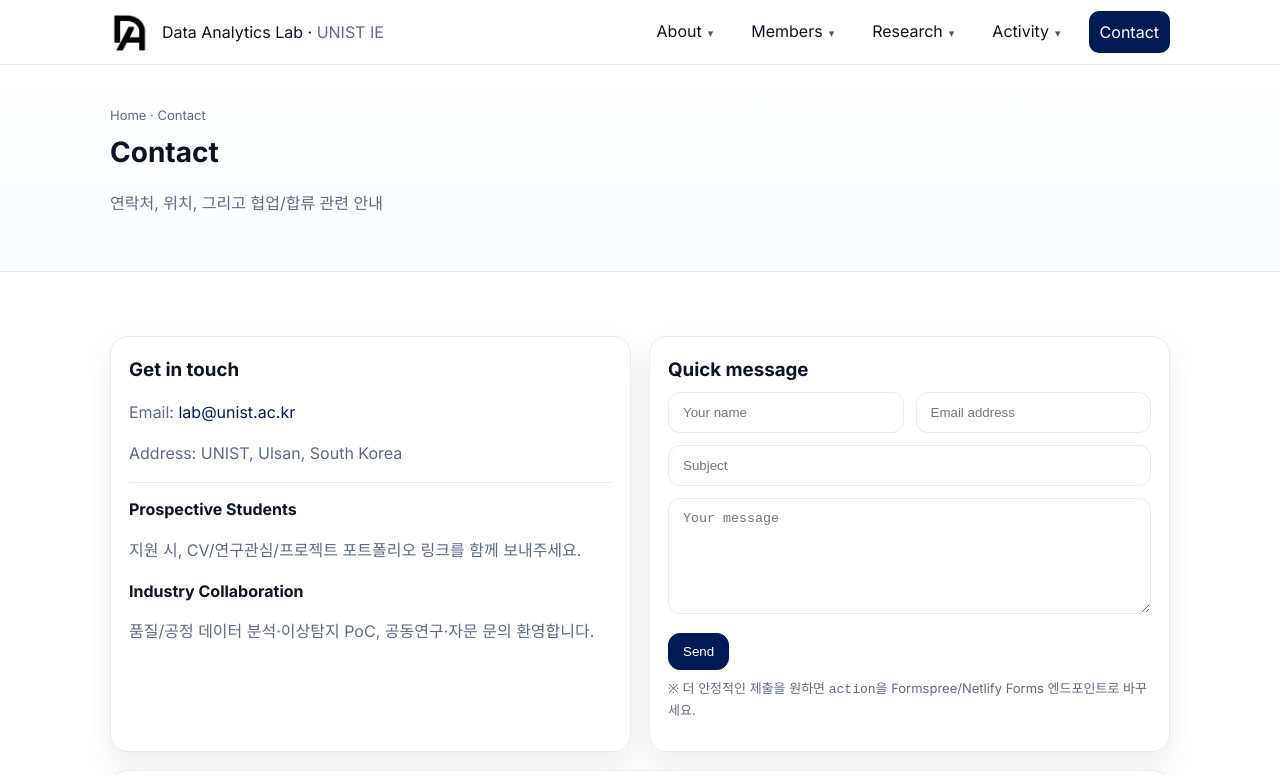
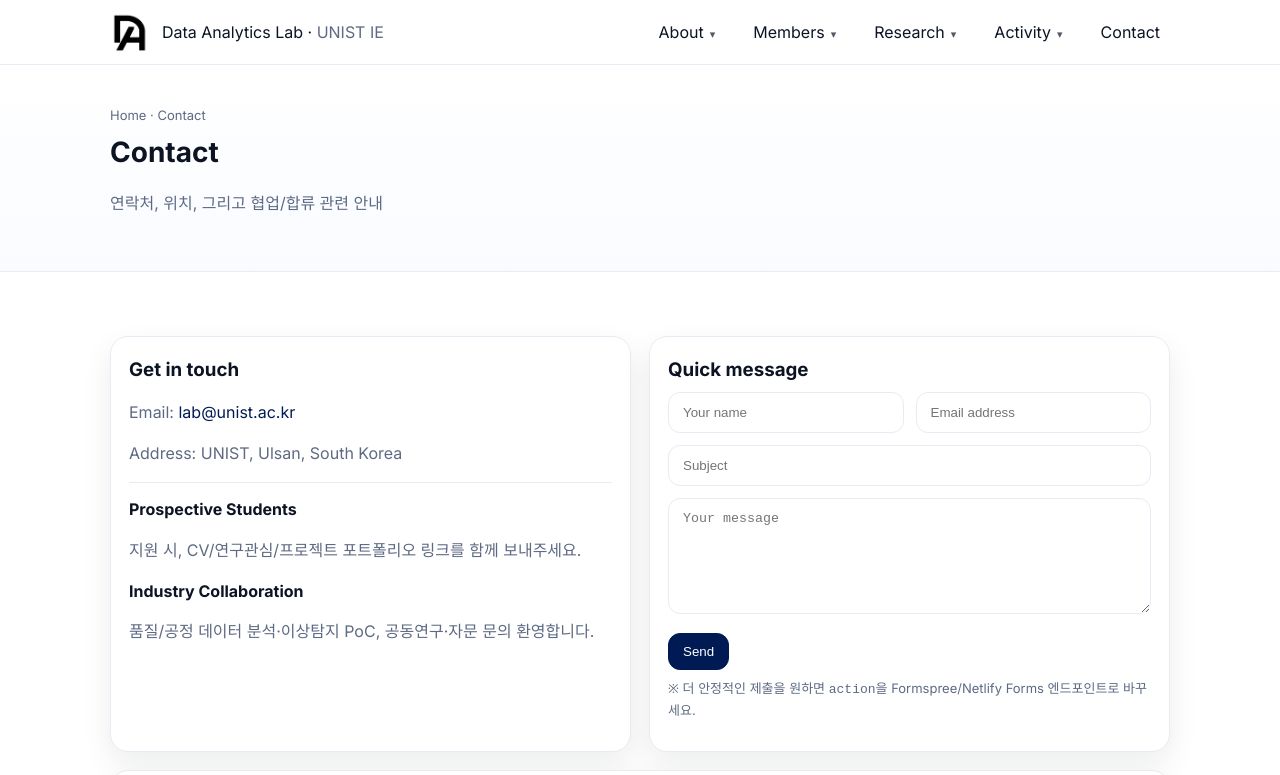
Before and after one commit to UNIST-DA/unist-da.github.io, a Jekyll site: the page built from contact/index.html, in a window 1280 px wide and 1329 px high. Shown: the top 775 px of the window. Built offline with Jekyll 4.4.1, drawn with Linux system fonts in a browser that asks for light colours.

Commit message:
Update header.html

```diff
--- a/_includes/header.html
+++ b/_includes/header.html
@@ -46,7 +46,7 @@
         </ul>
       </li>
 
-      <li><a class="nav-cta" href="{{ '/contact/' | relative_url }}">Contact</a></li>
+      <li><a href="{{ '/contact/' | relative_url }}">Contact</a></li>
     </ul>
   </div>
 </header>
```
